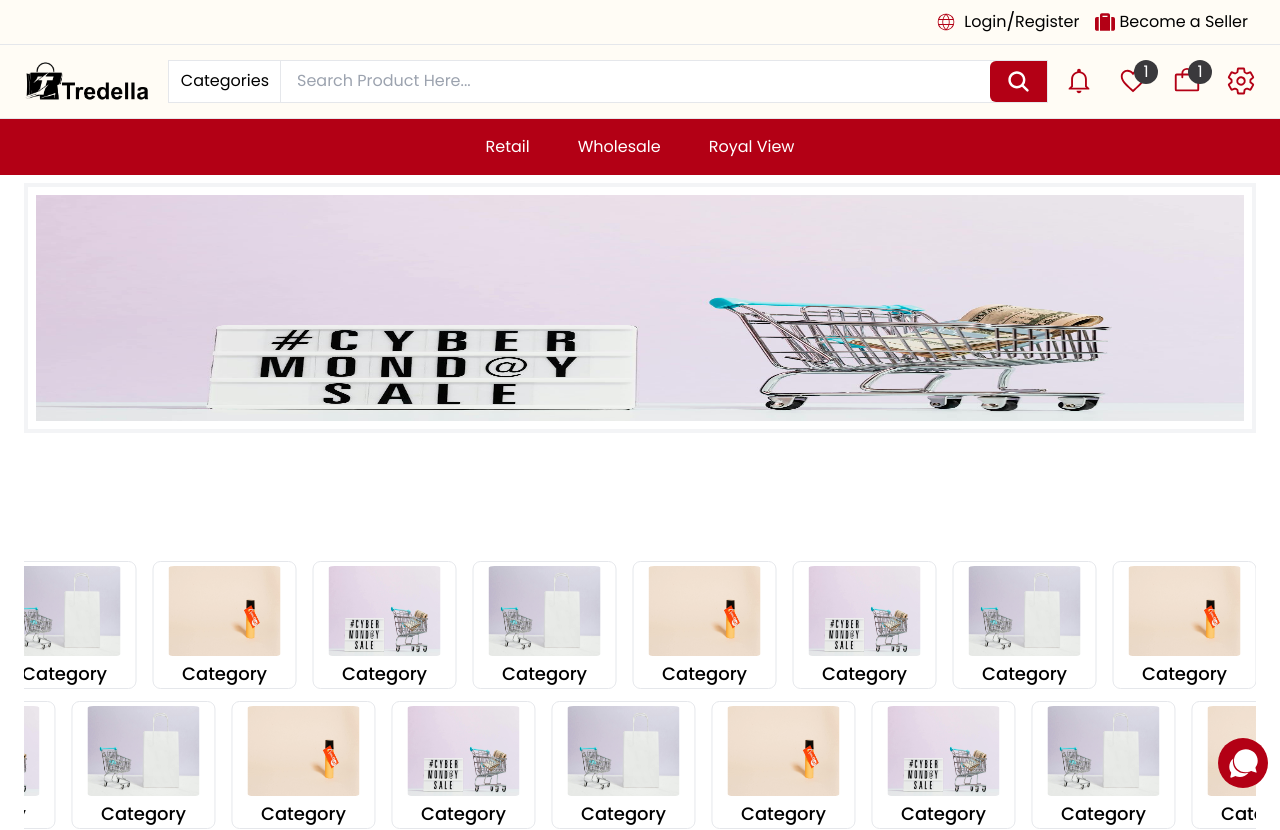
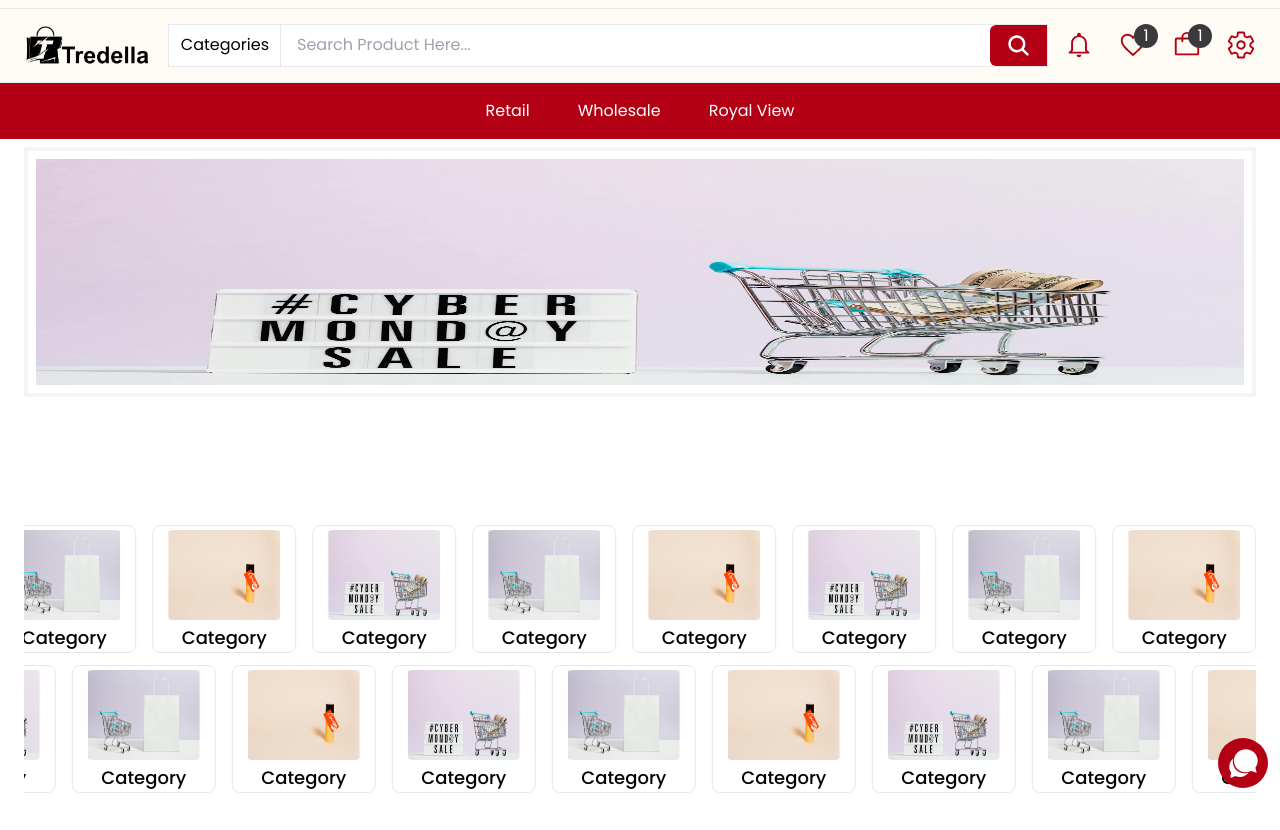
Before and after one commit to Ecombyw/tredella, a Next.js app: page / in a window 1280 px wide. Shown: the top 830 px of the page. Built offline with nearby package versions, Linux system fonts and the light colour scheme; no server answers.

Commit message:
add translater

```diff
--- a/src/app/globals.css
+++ b/src/app/globals.css
@@ -1,10 +1,12 @@
 @tailwind base;
 @tailwind components;
 @tailwind utilities;
-.borderless-select.ant-select-outlined:not(.ant-select-customize-input) .ant-select-selector {
+.borderless-select.ant-select-outlined:not(.ant-select-customize-input)
+  .ant-select-selector {
   border: none !important;
 }
-.transparent-select.ant-select-outlined:not(.ant-select-customize-input) .ant-select-selector {
+.transparent-select.ant-select-outlined:not(.ant-select-customize-input)
+  .ant-select-selector {
   background: transparent !important;
 }
 
@@ -29,7 +31,7 @@
 
 .floating-label-input:focus ~ .floating-label,
 .floating-label-input:not(:placeholder-shown) ~ .floating-label {
-    transform: scale(0.70) translateY(-1.2rem);
+  transform: scale(0.7) translateY(-1.2rem);
   opacity: 1;
 }
 .floating-label {
@@ -51,3 +53,14 @@
     width: 250px !important;
   }
 }
+
+.VIpgJd-ZVi9od-ORHb {
+  height: 0px !important;
+  overflow: hidden;
+}
+.VIpgJd-ZVi9od-ORHb-OEVmcd {
+  height: 0px !important;
+  overflow: hidden;
+  border-bottom: none !important;
+  box-shadow: none !important;
+}
--- /dev/null
+++ b/src/components/GoogleTranslate.js
@@ -0,0 +1,30 @@
+// components/GoogleTranslate.js
+import { useEffect } from "react";
+
+const GoogleTranslate = () => {
+  useEffect(() => {
+    const addGoogleTranslateScript = () => {
+      const script = document.createElement("script");
+      script.type = "text/javascript";
+      script.async = true;
+      script.src =
+        "//translate.google.com/translate_a/element.js?cb=googleTranslateElementInit";
+      document.body.appendChild(script);
+    };
+
+    const initGoogleTranslate = () => {
+      new window.google.translate.TranslateElement(
+        { pageLanguage: "en" },
+        "google_translate_element"
+      );
+    };
+
+    window.googleTranslateElementInit = initGoogleTranslate;
+
+    addGoogleTranslateScript();
+  }, []);
+
+  return <div id="google_translate_element"></div>;
+};
+
+export default GoogleTranslate;
--- a/src/components/Layout/Header/Header.js
+++ b/src/components/Layout/Header/Header.js
@@ -18,6 +18,7 @@ import { Popover } from "antd";
 import img from "../../../../public/images/t3.jpg";
 import ModalView from "@/components/ui/Modal";
 import CategoryDrawer from "@/components/CategoryDrawer";
+import GoogleTranslate from "@/components/GoogleTranslate";
 
 const content = (
   <>
@@ -94,18 +95,25 @@ const Header = () => {
   const [openDrawer, setDrawerOpen] = useState(false);
   return (
     <>
-      <div className=" bg-secondary border-b w-full">
+      <div className=" bg-secondary border-b w-full mt-[-36px]">
         <Container>
           <div className="flex justify-end flex-wrap lg:flex-nowrap gap-2 p-2 items-center">
             <div className="flex gap-4 items-center mx-auto md:mx-0 ">
               <div className="flex gap-2 items-center text-sm md:text-base lg:text-lg ">
                 <CiGlobe size={20} className="text-primary" />
-                <div className='flex items-center'>
-                  <Link className="text-sm md:text-base cursor-pointer" href={"/login"}>
+                <div className="flex items-center">
+                  <GoogleTranslate />
+                  <Link
+                    className="text-sm md:text-base cursor-pointer"
+                    href={"/login"}
+                  >
                     Login
-                  </Link>
-                  {" "}/{" "}
-                  <Link className="text-sm md:text-base cursor-pointer" href={"/register"}>
+                  </Link>{" "}
+                  /{" "}
+                  <Link
+                    className="text-sm md:text-base cursor-pointer"
+                    href={"/register"}
+                  >
                     Register
                   </Link>
                 </div>
```
Lines whose indentation alone changed are shown as unchanged.
